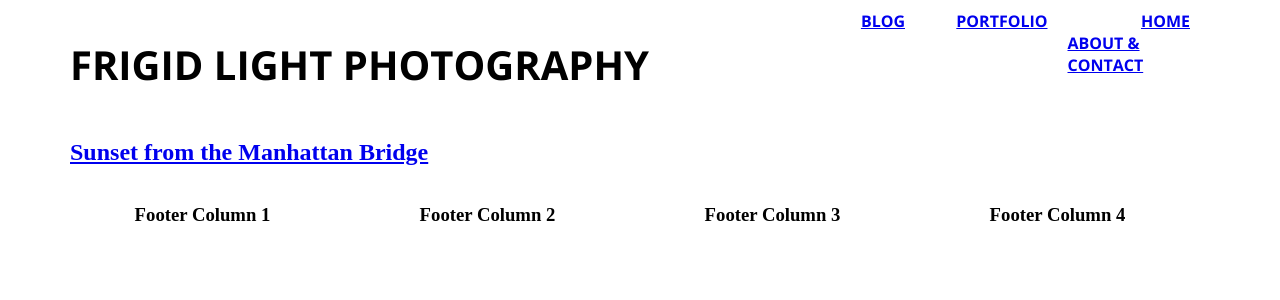
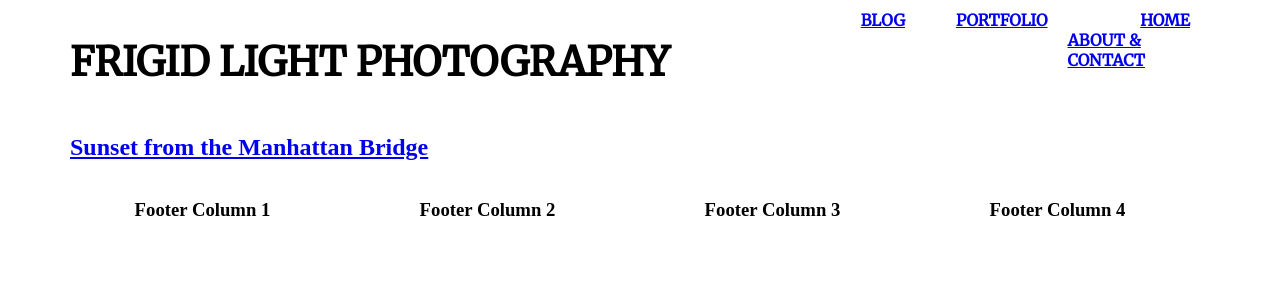
Before and after one commit to davidhowland/davidhowland.github.io, a Jekyll site: the page built from index.html, in a window 1280 px wide. Shown: the top 300 px of the page. Built offline with Jekyll 4.4.1, drawn with Linux system fonts in a browser that asks for light colours; some web fonts are replaced; Markdown is read by kramdown in place of the engine named in the settings; the list of posts is cut into pages by our own code.

Commit message:
update fonts

```diff
--- a/_includes/header.html
+++ b/_includes/header.html
@@ -4,8 +4,7 @@
     <meta name="viewport" content="width=device-width, initial-scale=1" >
     <link rel="stylesheet" type="text/css" href="/css/simplegrid.css" />
     <link rel="stylesheet" type="text/css" href="/css/style.css" />
-    <link href='https://fonts.googleapis.com/css?family=Gentium+Basic|Open+Sans:700,400' rel='stylesheet' type='text/css'>
-  </head>
+<link href='https://fonts.googleapis.com/css?family=Open+Sans:700,400|Merriweather' rel='stylesheet' type='text/css'>  </head>
 
   <body>
     <div class="grid">
--- a/css/style.css
+++ b/css/style.css
@@ -7,11 +7,11 @@
 }
 
 .post-content p, .sidebar-content a {
-  font-family: 'Gentium Basic', serif;
+  font-family: 'Merriweather', serif;
 }
 
 .post-content h2, .nav, .sidebar-content h3 {
-  font-family: 'Open Sans', sans-serif;
+  font-family: 'Merriweather', sans-serif;
   font-weight: 800;
   text-transform: uppercase;
 }
```
